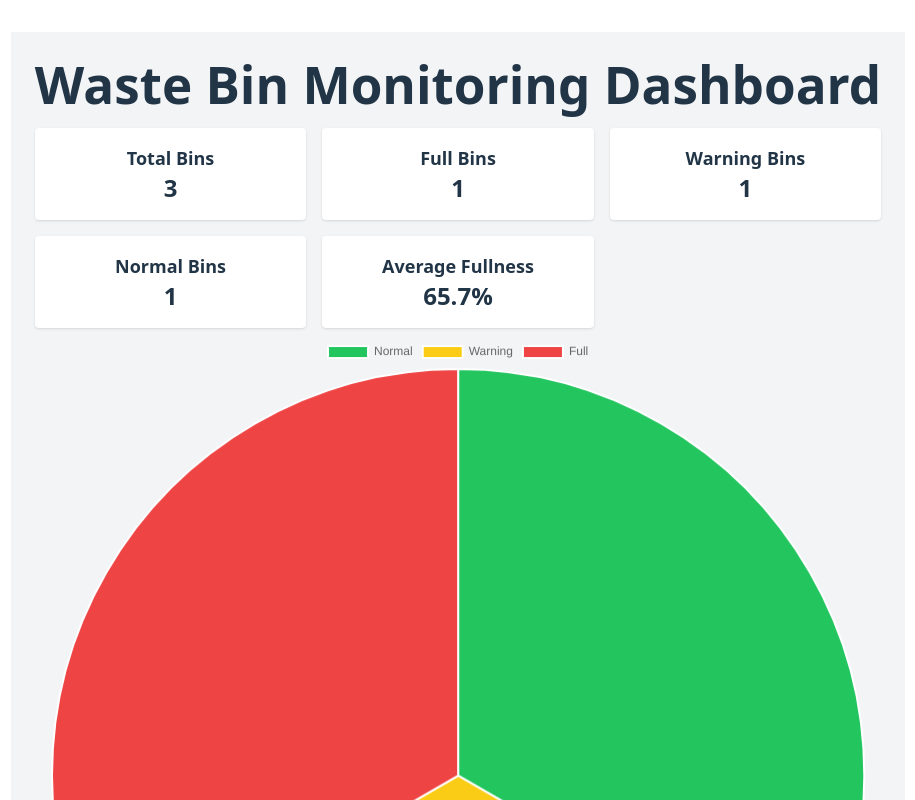
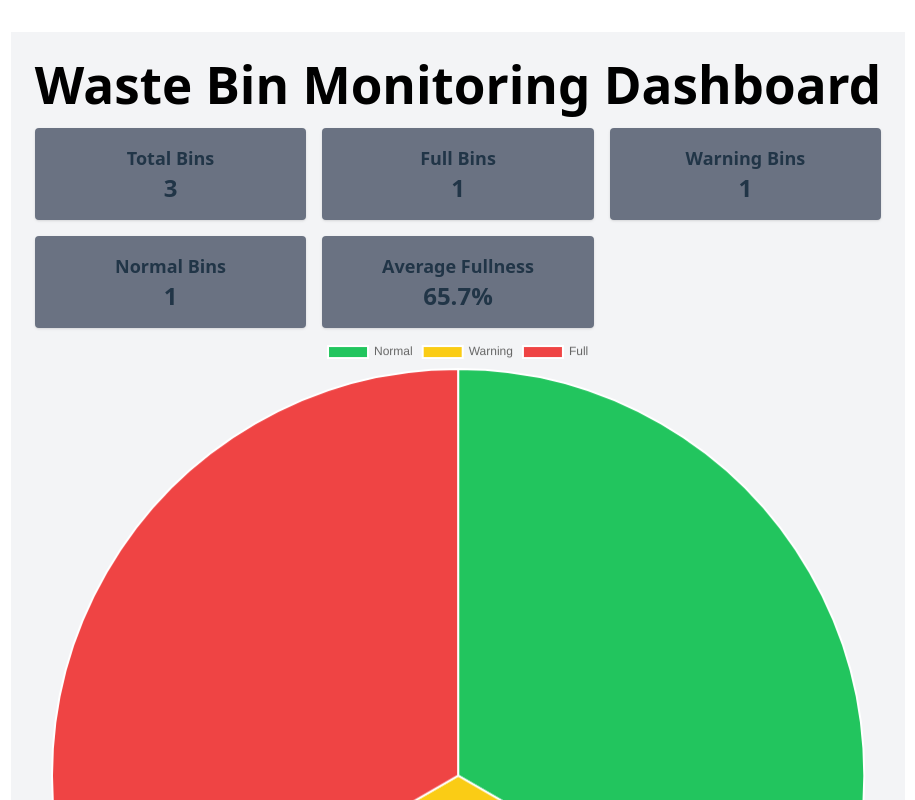
Before and after one commit to Fiewor/waste-dashboard, a React (Vite) app: page / in a window 1280 px wide. Shown: the top 800 px of the page, without its empty margins (182-1097 px from the left). Built offline with nearby package versions, Linux system fonts and the light colour scheme.

Commit message:
feat: improvements

```diff
--- a/src/App.tsx
+++ b/src/App.tsx
@@ -5,7 +5,7 @@ import { mockData } from "./mockData.ts";
 function App() {
   return (
     <div className="p-6 font-sans bg-gray-100 min-h-screen">
-      <h1 className="text-3xl font-bold mb-4">
+      <h1 className="text-3xl text-black font-bold mb-4">
         Waste Bin Monitoring Dashboard
       </h1>
       <Dashboard data={mockData} />
--- a/src/components/BinMap.tsx
+++ b/src/components/BinMap.tsx
@@ -19,7 +19,7 @@ const createIcon = (status: string) =>
   });
 
 export const BinMap: React.FC<{ bins: Bin[] }> = ({ bins }) => {
-  const center: [number, number] = [6.5244, 3.3792];
+  const center: [number, number] = [51.505, -0.09];
 
   return (
     <div className="col-span-full h-[400px] rounded overflow-hidden shadow">
--- a/src/components/SummaryCards.tsx
+++ b/src/components/SummaryCards.tsx
@@ -16,7 +16,7 @@ export const SummaryCards: React.FC<{ summary: Summary }> = ({ summary }) => {
       {cards.map((card) => (
         <div
           key={card.title}
-          className="bg-white p-4 rounded shadow text-center"
+          className="bg-gray-500 p-4 rounded shadow text-center"
         >
           <h3 className="text-lg font-semibold">{card.title}</h3>
           <p className="text-2xl font-bold">{card.value}</p>
```
